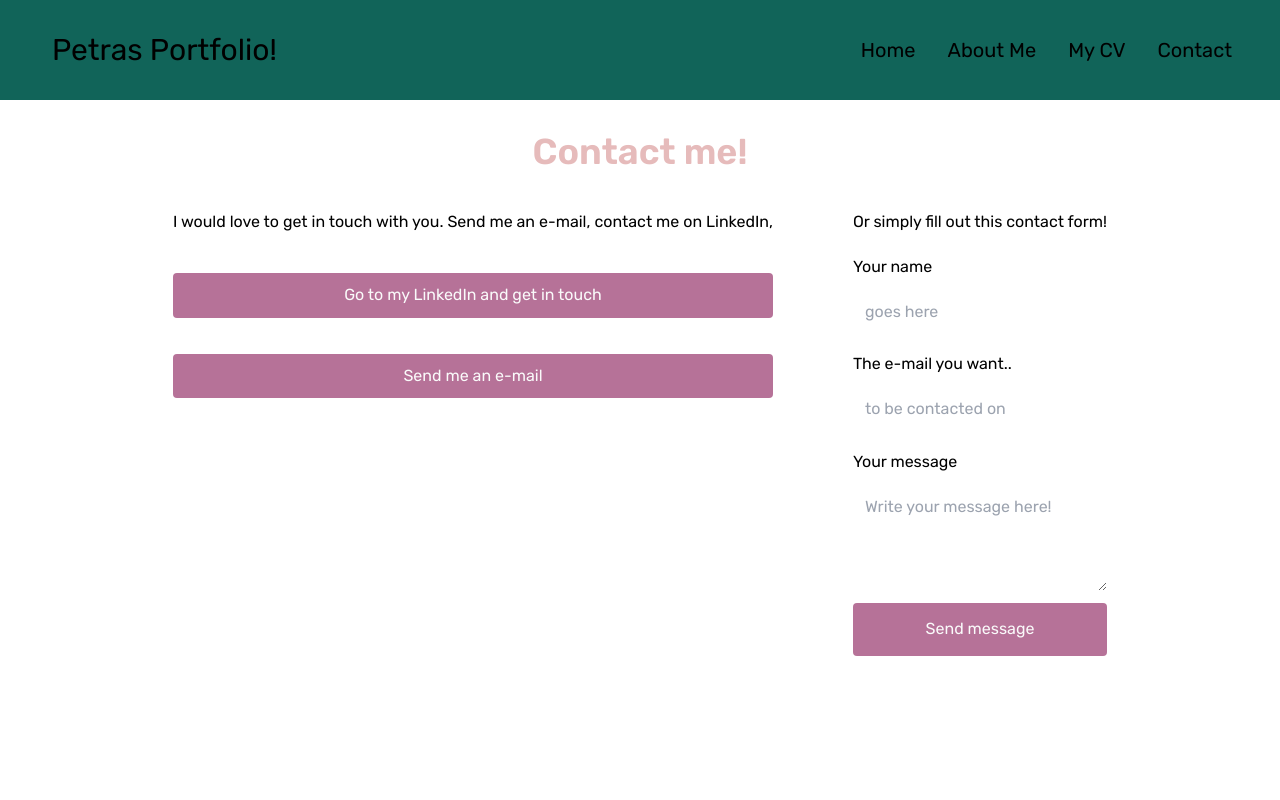
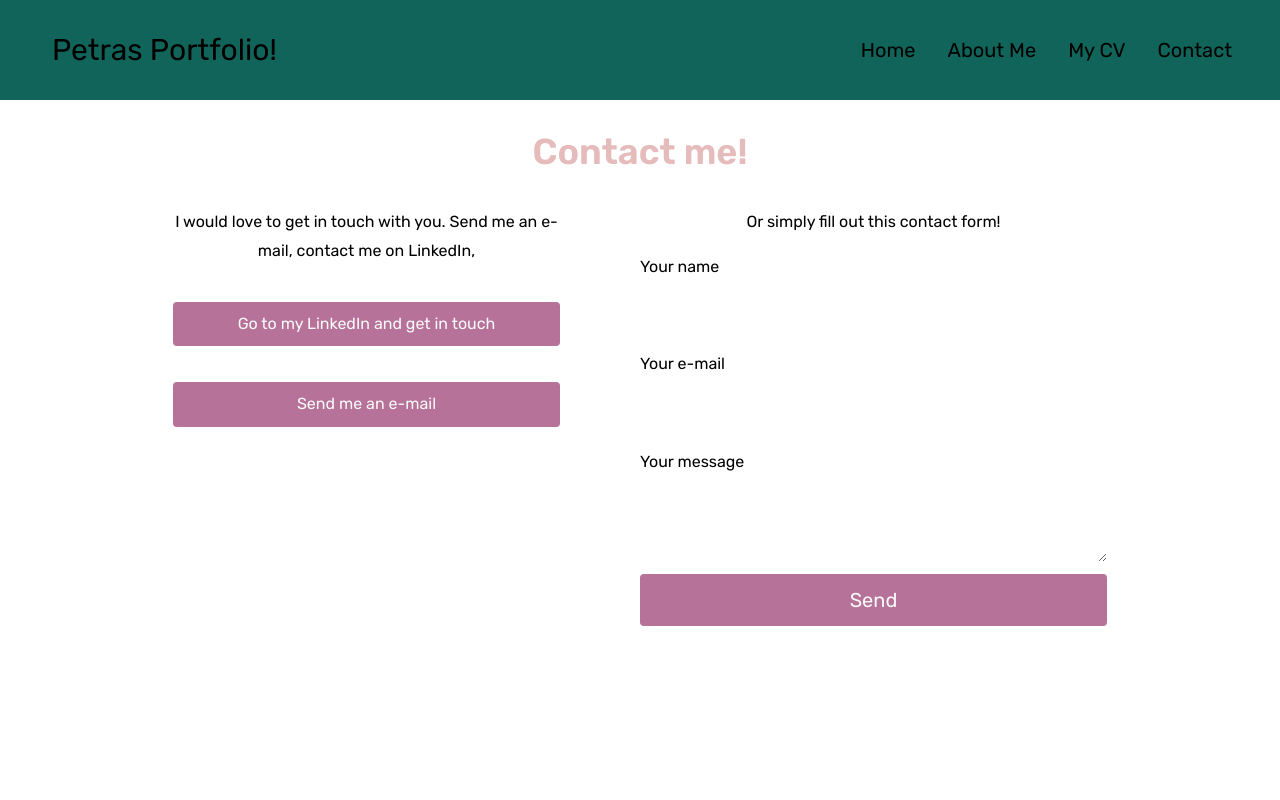
Before and after one commit to Petra-Johansson/portfolio, a Next.js app: page /contact in a window 1280 px wide. Shown: the top 800 px of the page. Built offline with nearby package versions, Linux system fonts and the light colour scheme.

Commit message:
v2contactform added with Yup-valiation and created with Formik

```diff
--- a/components/contactform.jsx
+++ b/components/contactform.jsx
@@ -1,6 +1,9 @@
 import { useState } from "react";
 
+
 export default function ContactForm() {
+
+
   const [name, setName] = useState("");
   const [email, setEmail] = useState("");
   const [message, setMessage] = useState("");
@@ -30,7 +33,7 @@ export default function ContactForm() {
           setName("");
           setEmail("");
           setMessage("");
-          console.log("Message has been sent with this body:", messdata)
+          console.log("Message has been sent with this body:", messdata);
         } else {
           console.log("E-mail could not be sent");
         }
@@ -38,7 +41,9 @@ export default function ContactForm() {
       .catch((e) => console.log(e));
   };
 
-  return (
+  return sent ? (
+    <p>Thank you for your message. I will get back to you ASAP :) </p>
+  ) : (
     <form className="flex flex-col">
       <label htmlFor="name" className="flex justify-start mt-2">
         Your name
@@ -87,17 +92,12 @@ export default function ContactForm() {
         type="submit"
         value="Send message"
         className={
-          sent
-            ? "hidden"
-            : "text-white bg-purple hover:bg-white hover:text-purple hover:cursor-pointer p-3 my-2 rounded"
+          "text-white bg-purple hover:bg-white hover:text-purple hover:cursor-pointer p-3 my-2 rounded"
         }
         onClick={(e) => {
           sendMessage(e);
         }}
       />
-      <span className={sent ? "text-purple text-bold" : "hidden"}>
-        Your message has been sent and I will respond ASAP :)
-      </span>
     </form>
   );
 }
--- /dev/null
+++ b/components/v2.contactform.jsx
@@ -0,0 +1,72 @@
+import { useState } from "react";
+import * as Yup from "yup";
+import { Formik, Form, Field, ErrorMessage } from "formik";
+
+export default function V2ContactForm() {
+  const [sent, setSent] = useState(false);
+
+  return sent ? (
+    <p>Thank you for your messgae, I will get back to you asap :)</p>
+  ) : (
+    <>
+      <p className="mb-2">Or simply fill out this contact form!</p>
+      <Formik
+        initialValues={{
+          name: "",
+          email: "",
+          message: "",
+        }}
+        validationSchema={Yup.object({
+          name: Yup.string().required("Name is required"),
+          email: Yup.string()
+            .email("Invalid e-mail address")
+            .required("E-mail is required"),
+          message: Yup.string().required("Message is required"),
+        })}
+        onSubmit={async (values) => {
+          const res = await fetch("/api/contact", {
+            method: "POST",
+            headers: {
+              Accept: "application/json, text/plain, */*",
+              "Content-Type": "application/json",
+            },
+            body: JSON.stringify(values),
+          });
+          setSent(true);
+        }}
+      >
+        {(formik) => (
+          <Form className="flex flex-col">
+            <label htmlFor="name" className="flex justify-start mt-2">
+              Your name
+            </label>
+            <Field type="text" name="name" className="p-3 my-1 rounded" />
+            <ErrorMessage name="name" />
+            <label htmlFor="email" className="flex justify-start mt-2">
+              Your e-mail
+            </label>
+            <Field type="email" name="email" className="p-3 my-1 rounded" />
+            <ErrorMessage name="email" />
+            <label htmlFor="message" className="flex justify-start mt-2">
+              Your message
+            </label>
+            <Field as="textarea" name="message" className="p-3 my-1 rounded" />
+            <ErrorMessage name="message" />
+            {formik.submitCount > 0 && !formik.isValid && (
+              <p>Hmm,something is missing</p>
+            )}
+            <button
+              type="submit"
+              disabled={formik.isSubmitting}
+              className={
+                "text-white text-xl bg-purple hover:bg-white hover:text-purple hover:cursor-pointer p-3 my-2 rounded"
+              }
+            >
+              Send
+            </button>
+          </Form>
+        )}
+      </Formik>
+    </>
+  );
+}
--- a/package.json
+++ b/package.json
@@ -10,6 +10,7 @@
   },
   "dependencies": {
     "dotenv": "^16.0.3",
+    "formik": "^2.2.9",
     "next": "12.3.1",
     "next-themes": "^0.2.1",
     "nodemailer": "^6.8.0",
--- a/pages/contact.jsx
+++ b/pages/contact.jsx
@@ -1,5 +1,5 @@
 import Head from "next/head";
-import ContactForm from "../components/contactform";
+import V2ContactForm from "../components/v2.contactform";
 
 export default function Contact() {
   return (
@@ -15,7 +15,7 @@ export default function Contact() {
       <h1 className="text-4xl my-3 font-bold text-blush">Contact me!</h1>
 
       <div className="flex flex-col sm:flex-row sm:gap-20 my-4 p-2">
-        <div className="flex flex-col gap-5">
+        <div className="flex flex-col gap-5 sm:max-w-[50%]">
           <p className="text-center">
             I would love to get in touch with you. Send me an e-mail, contact me
             on LinkedIn,
@@ -36,9 +36,8 @@ export default function Contact() {
             Send me an e-mail
           </button>
         </div>
-        <div className="mt-10 sm:mt-0">
-          <p className="mb-2">Or simply fill out this contact form!</p>
-          <ContactForm />
+        <div className="mt-10 sm:mt-0 min-w-[50%]">
+          <V2ContactForm />
         </div>
       </div>
     </div>
```
Also changed, not shown: 1 other file (tests, documents, lock files or other folders).
